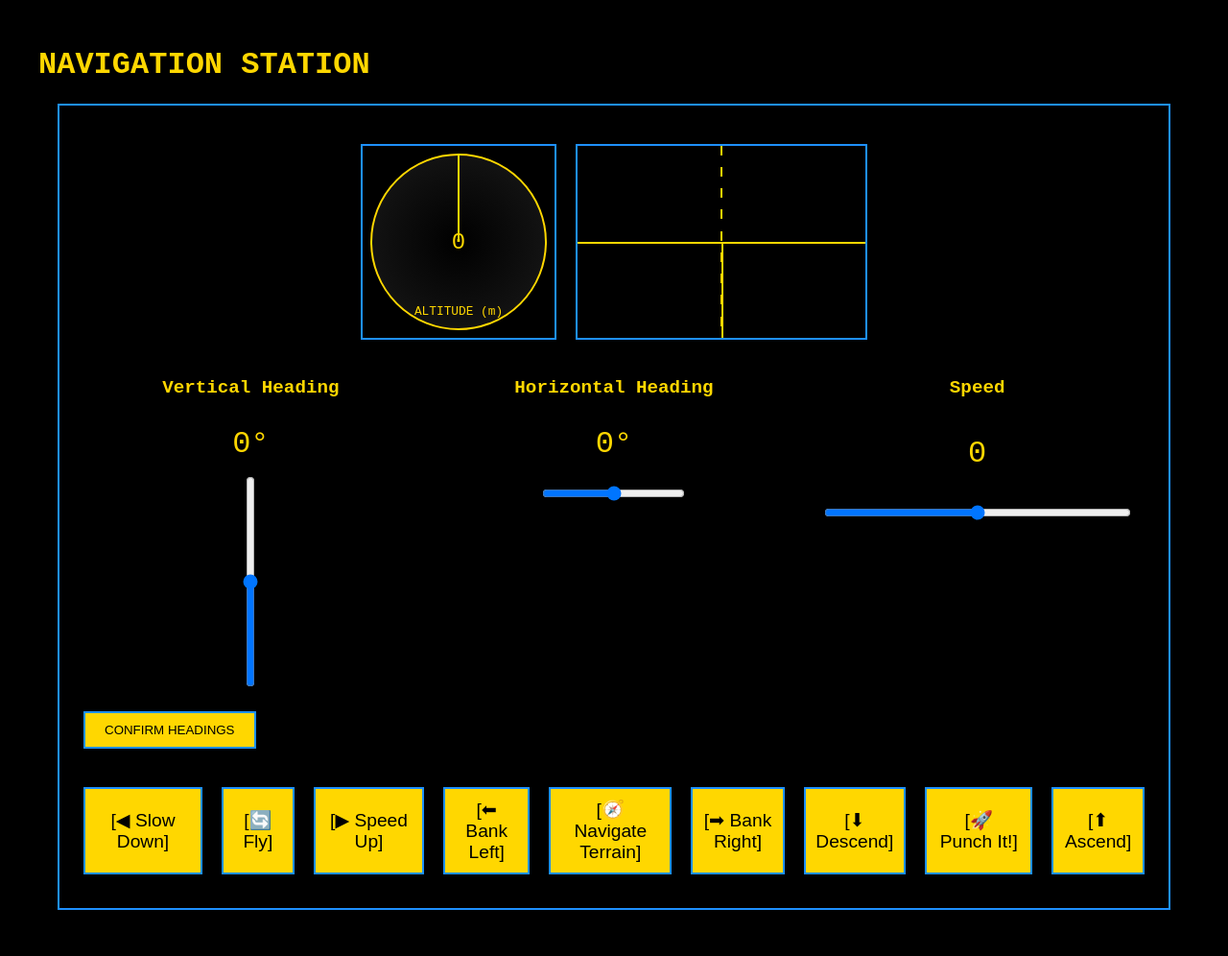
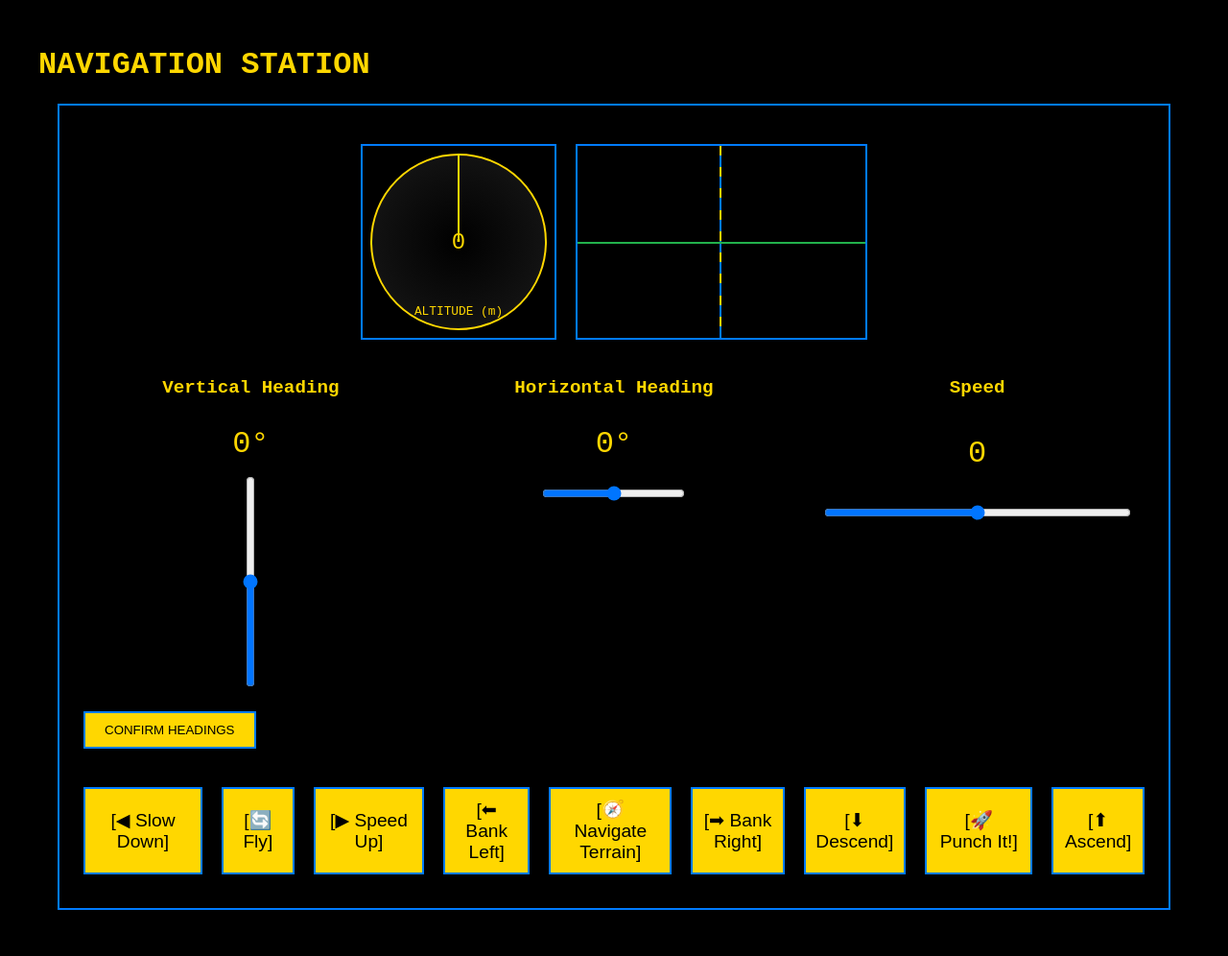
Before and after one commit to WolfLycanorcant/starwarsgame, a Flask app: template templates/pilot.html in a window 1280 px wide. Shown: the whole page at 96% size. Run offline with Flask 3, Linux system fonts and the light colour scheme; the template is opened without the code that fills it, so the values that code supplies are empty; some libraries are stand-ins or nearby versions.

Commit message:
Add files via upload

```diff
--- a/templates/pilot.html
+++ b/templates/pilot.html
@@ -42,6 +42,12 @@
             justify-content: center;
             margin: 20px 0;
         }
+        :root {
+            --starwars-blue: #007bff;
+            --starwars-green: #22b14c;
+            --starwars-yellow: #ffd700;
+        }
+
         .artificial-horizon {
             width: 300px;
             height: 200px;
@@ -49,6 +55,13 @@
             border: 2px solid var(--starwars-blue);
             position: relative;
             overflow: hidden;
+            transform: scaleX(-1);
+        }
+        .artificial-horizon .horizon-line,
+        .artificial-horizon .pitch-indicator,
+        .artificial-horizon .roll-indicator,
+        .artificial-horizon .degree-mark {
+            transform: scaleX(-1);
         }
         .radio-altimeter {
             width: 200px;
@@ -105,19 +118,19 @@
         .pitch-indicator {
             position: absolute;
             left: 50%;
-            top: 50%;
+            top: 0%;
             width: 2px;
             height: 100%;
-            background: var(--starwars-yellow);
-            transform-origin: center top;
+            background: var(--starwars-blue);
+            transform-origin: center center;
         }
         .roll-indicator {
             position: absolute;
-            left: 50%;
+            left: 0%;
             top: 50%;
-            width: 2px;
-            height: 100%;
-            background: var(--starwars-yellow);
+            width: 100%;
+            height: 2px;
+            background: var(--starwars-green);
             transform-origin: center center;
         }
         .degree-mark {
@@ -303,8 +316,9 @@
             const roll = state.heading.x;
 
             // Update indicators
-            pitchIndicator.style.transform = `rotate(${pitch}deg)`;
-            rollIndicator.style.transform = `rotate(${roll}deg)`;
+            // For pitch: we need to invert the rotation because of the slider direction
+            pitchIndicator.style.transform = `rotate(${-pitch}deg) translateX(-50%) translateY(-10%) scaleX(-1)`;
+            rollIndicator.style.transform = `rotate(${roll}deg) translateY(-50%) scaleX(-1)`;
 
             // Update altimeter
             const altitude = state.altitude || 0;
```
